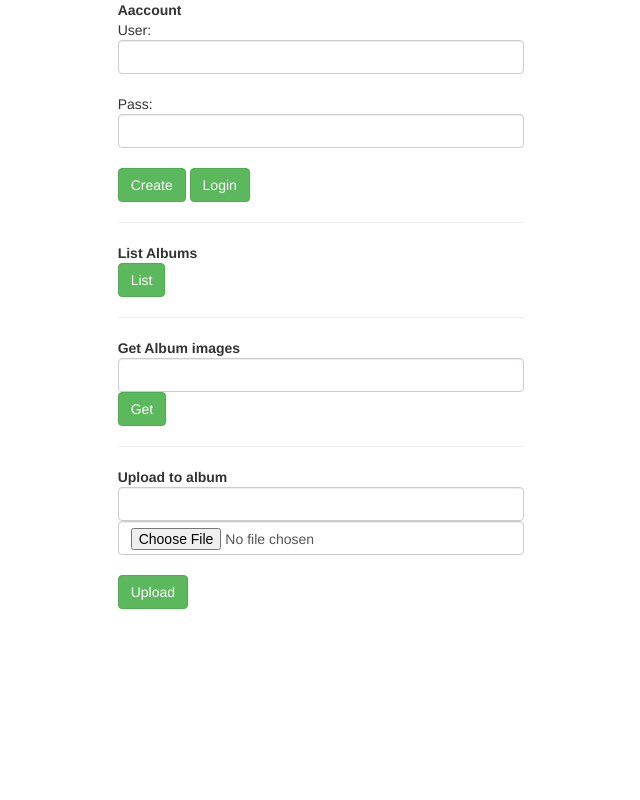
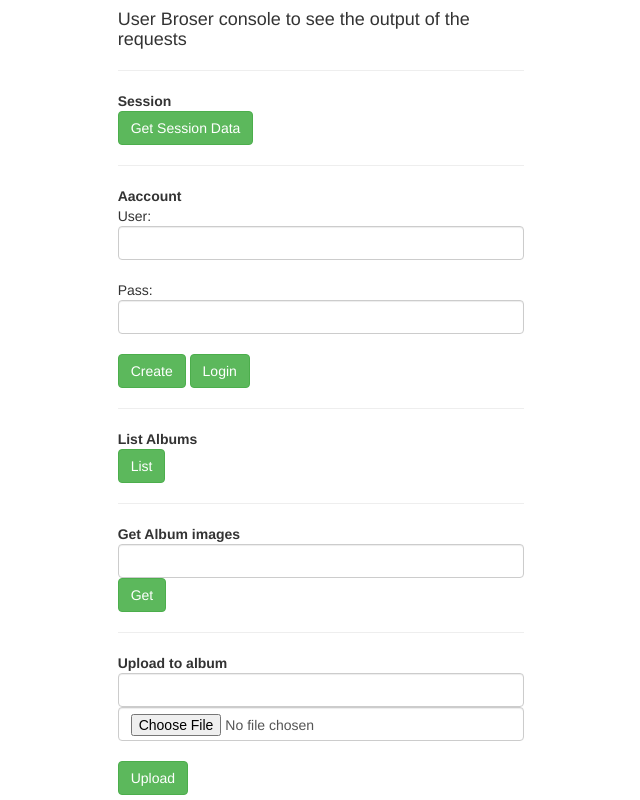
Before and after one commit to mlazarov/gallery-api, a website: page public/index.html in a window 1280 px wide. Shown: the whole page, without its empty margins (319-959 px from the left). Drawn offline with nearby package versions, Linux system fonts and the light colour scheme.

Commit message:
Adding session dump

```diff
--- a/modules/router.js
+++ b/modules/router.js
@@ -8,6 +8,10 @@ module.exports = function(app) {
 
 	app.get('/', function(req, res){
 		res.send('<h3>Please download our mobile application to use this service.</h3>');
+	});
+
+	app.get('/session', function(req, res){
+		res.json(req.session);
 	});
 
 	app.post('/signup', function(req, res){
--- a/public/index.html
+++ b/public/index.html
@@ -9,6 +9,16 @@
 </head>
 <body>
 	<div class="row"><div class="col-md-4 col-md-offset-4">
+
+	<h4>User Broser console to see the output of the requests</h4>
+
+	<hr/>
+	<form role="form">
+		<b>Session</b><br/>
+		<input type="button" id="session" class="btn btn-success" value="Get Session Data">
+
+	</form>
+	<hr/>
 
 	<form role="form">
 		<b>Aaccount</b><br/>
@@ -45,6 +55,14 @@
 	<script src="//maxcdn.bootstrapcdn.com/bootstrap/3.3.1/js/bootstrap.min.js"></script>
 
 	<script>
+	$('#session').click(function(){
+		$.get('/session',function(data){
+			console.log(data);
+		});
+	});
+
+
+
 	$('#create-account').click(function(){
 		$.post('/signup',{user:$('#user').val(),pass:$('#pass').val()},function(data){
 			console.log(data);
```
